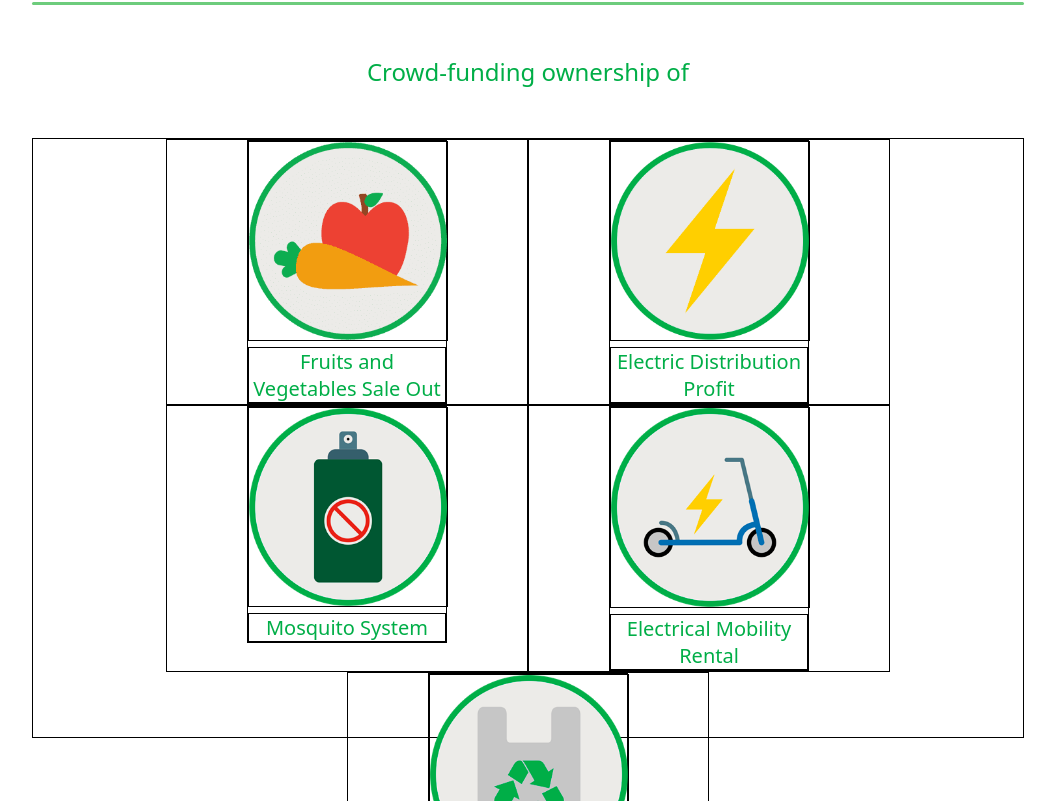
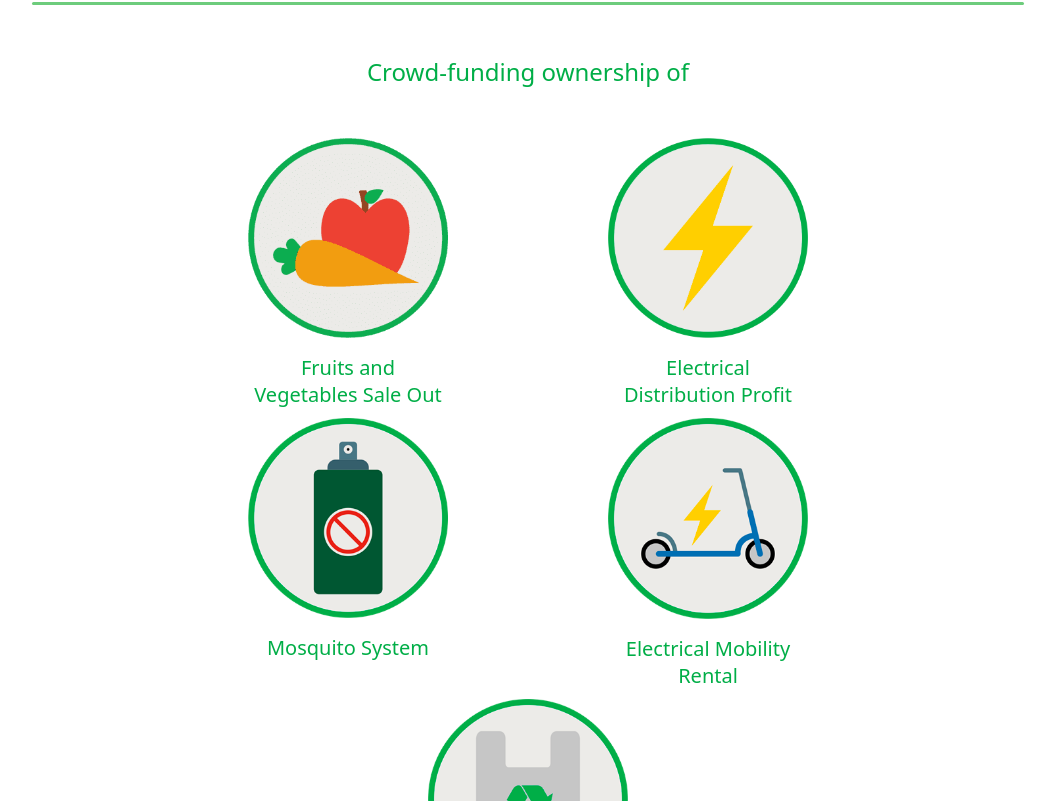
Before and after one commit to basilkhan1250/first-project, a React (Vite) app: page / in a window 1280 px wide. Shown: the part 5699-6500 px from the top of the page, without its empty margins (112-1167 px from the left). Built offline with nearby package versions, Linux system fonts and the light colour scheme.

Commit message:
workin on it

```diff
--- a/src/App.css
+++ b/src/App.css
@@ -219,7 +219,7 @@ hr {
 
 .business-images {
     height: 600px;
-    border: 1px solid black;
+    /* border: 1px solid black; */
     display: flex;
     justify-content: center;
     flex-wrap: wrap;
@@ -227,24 +227,25 @@ hr {
 }
 
 .business-img {
-    border: 1px solid black;
+    /* border: 1px solid black; */
     height: auto;
     width: 200px;
 }
 
 .para {
-    border: 1px solid black;
+    /* border: 1px solid black; */
+    padding: 10px 0px;
 }
 
 .business-inner-images {
-    border: 1px solid black;
+    /* border: 1px solid black; */
     /* margin: 20px; */
-    padding: 0px 80px;
+    padding: 0px 80px ;
 }
 
 .align {
     width: 200px;
-    border: 1px solid black;
+    /* border: 1px solid black; */
     color: #00AE47;
     font-size: 20px;
     text-align: center;
--- a/src/components/BusinessModel.jsx
+++ b/src/components/BusinessModel.jsx
@@ -12,7 +12,7 @@ const BusinessObj = [
     },
     {
         img: electro,
-        line: "Electric Distribution Profit"
+        line: "Electrical Distribution Profit"
     },
     {
         img: spray,
```
